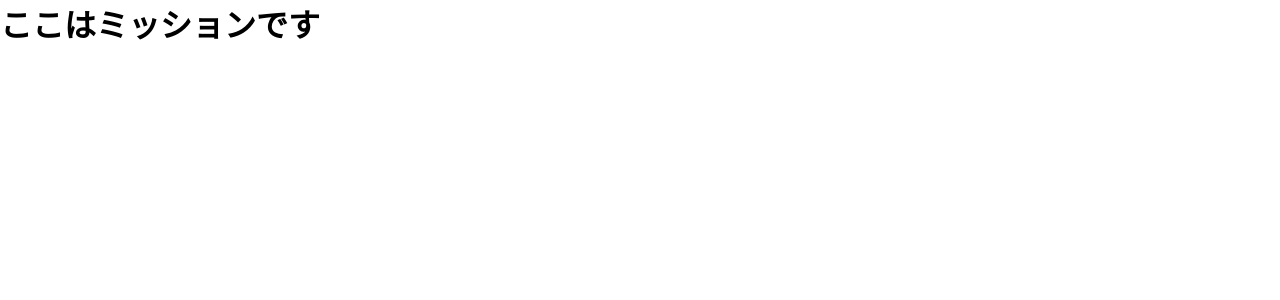
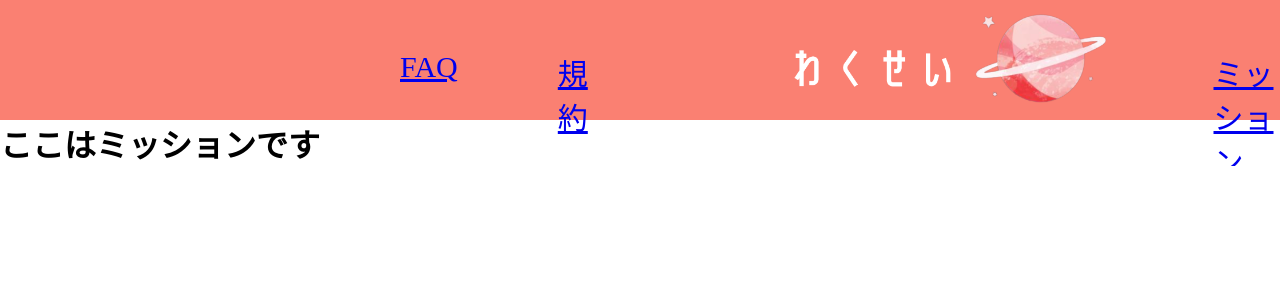
Before and after one commit to matsushimum/new-wakusei-web, a React (Create React App) app: page /Mission in a window 1280 px wide. Shown: the top 300 px of the page. Built offline with nearby package versions, Linux system fonts and the light colour scheme.

Commit message:
少し変更

```diff
--- a/src/Component/FAQ/FAQ.js
+++ b/src/Component/FAQ/FAQ.js
@@ -1,8 +1,10 @@
 import React from "react";
+import Header from "../Header/Header.js";
 
 function FAQ(){
     return(
         <>
+        <Header />
         <h1>FAQ</h1>
         </>
     )
--- a/src/Component/Kiyaku/Kiyaku.js
+++ b/src/Component/Kiyaku/Kiyaku.js
@@ -1,8 +1,10 @@
 import React from "react";
+import Header from "../Header/Header.js";
 
 function Kiyaku(){
     return(
         <>
+        <Header />
         <h1>ここは規約です</h1>
         </>
     )
--- a/src/Component/Mission/Mission.js
+++ b/src/Component/Mission/Mission.js
@@ -1,8 +1,10 @@
 import React from 'react';
+import Header from "../Header/Header.js";
 
 function Mission(){
     return(
         <>
+        <Header />
         <h1>ここはミッションです</h1>
         </>
     )
```
